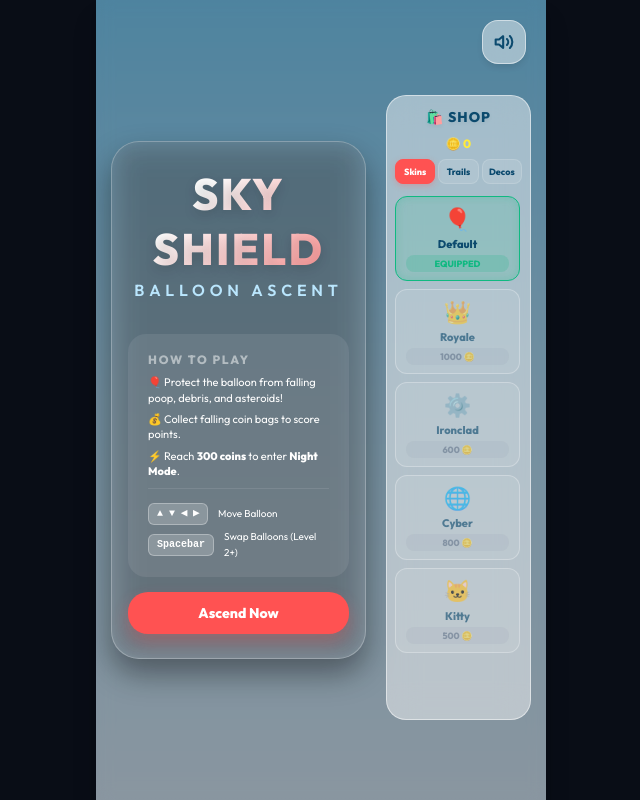
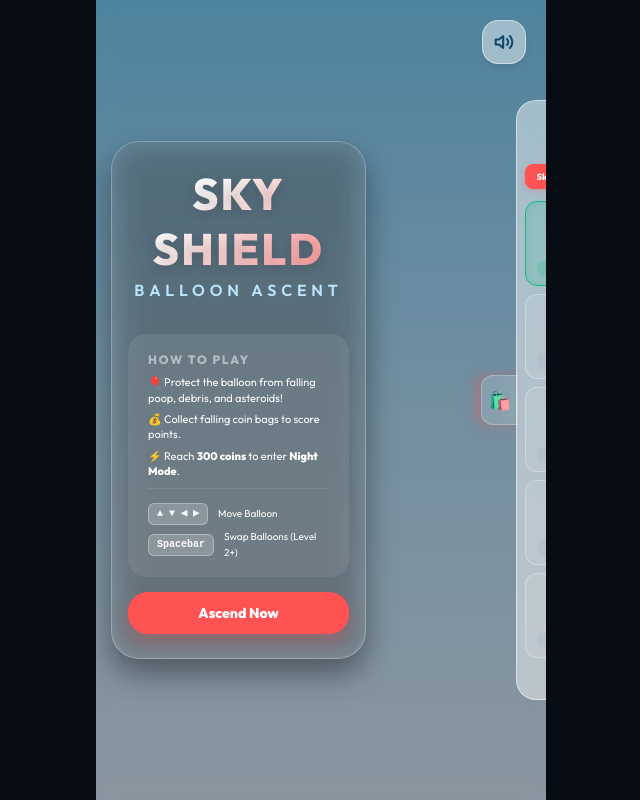
Before and after one commit to ranjan1975/Rise-Up, a website: page index.html in a window 1280 px wide. Shown: the whole page, without its empty margins (319-959 px from the left). Drawn offline with Linux system fonts and the light colour scheme.

Commit message:
Convert accessories shop to a sliding shelf available during gameplay

```diff
--- a/game.js
+++ b/game.js
@@ -133,6 +133,9 @@ class GameEngine {
     this.pauseScreen.classList.remove('hidden');
     this.mobileControls.classList.add('hidden');
     this.pauseBtn.classList.add('hidden-control');
+    if (this.shopSidebar) {
+      this.shopSidebar.classList.add('hidden');
+    }
   }
 
   resumeGame() {
@@ -147,6 +150,9 @@ class GameEngine {
       this.mobileControls.classList.remove('hidden');
     }
     this.pauseBtn.classList.remove('hidden-control');
+    if (this.shopSidebar) {
+      this.shopSidebar.classList.remove('hidden');
+    }
     this.lastTime = performance.now(); // Reset lastTime to prevent dt jump
     if (!this.isLoopRunning) {
       this.isLoopRunning = true;
@@ -207,6 +213,18 @@ class GameEngine {
         }
         this.buyOrEquipItem(itemId, category);
       });
+    });
+
+    // 3. Mobile touch/click toggle logic
+    this.shopSidebar.addEventListener('pointerdown', (e) => {
+      e.stopPropagation(); // Prevent canvas dragging
+      this.shopSidebar.classList.add('expanded');
+    });
+
+    document.addEventListener('pointerdown', (e) => {
+      if (this.shopSidebar.classList.contains('expanded') && !this.shopSidebar.contains(e.target)) {
+        this.shopSidebar.classList.remove('expanded');
+      }
     });
 
     this.updateShopUI();
@@ -578,9 +596,7 @@ class GameEngine {
     if (this.lifeSaverScreen) {
       this.lifeSaverScreen.classList.add('hidden');
     }
-    if (this.shopSidebar) {
-      this.shopSidebar.classList.add('hidden');
-    }
+    // We do NOT hide the shopSidebar here, as it acts as a sliding shelf during gameplay
     this.hud.classList.remove('hidden');
 
     if (this.isTouchDevice) {
@@ -1613,6 +1629,9 @@ class GameEngine {
     this.hud.classList.add('hidden');
     this.mobileControls.classList.add('hidden');
     this.pauseBtn.classList.add('hidden-control');
+    if (this.shopSidebar) {
+      this.shopSidebar.classList.add('hidden');
+    }
     if (this.lifeSaverScreen) {
       this.lifeSaverScreen.classList.remove('hidden');
     }
@@ -1720,6 +1739,9 @@ class GameEngine {
     this.pauseBtn.classList.remove('hidden-control');
     if (this.isTouchDevice) {
       this.mobileControls.classList.remove('hidden');
+    }
+    if (this.shopSidebar) {
+      this.shopSidebar.classList.remove('hidden');
     }
 
     // Resume BGM and play pickup sound
--- a/styles.css
+++ b/styles.css
@@ -682,41 +682,94 @@ body.night-mode {
   font-size: 14px;
 }
 
-/* Shop Sidebar Container */
+/* Shop Sidebar Container - Sliding Shelf style */
 .shop-overlay {
   position: absolute;
-  top: 95px;
-  right: 15px;
-  width: 145px;
-  bottom: 80px;
-  z-index: 25;
+  top: 100px;
+  right: 0;
+  width: 160px;
+  bottom: 100px;
+  z-index: 45; /* Floats over canvas/HUD, under pause menu */
   pointer-events: auto;
-  transition: transform 0.3s cubic-bezier(0.175, 0.885, 0.32, 1.275), opacity 0.3s;
+  transform: translateX(130px); /* Shunted off-screen, leaving 30px handle visible */
+  transition: transform 0.4s cubic-bezier(0.25, 0.8, 0.25, 1);
 }
 
 .shop-overlay.hidden {
   display: none !important;
 }
 
+/* Slide open on hover or when expanded class is added */
+.shop-overlay:hover,
+.shop-overlay.expanded {
+  transform: translateX(0);
+}
+
 .shop-card {
+  position: relative; /* Setup relative anchor for handle tab absolute positioning */
   height: 100%;
   background: var(--day-glass-bg);
   border: 1px solid var(--day-glass-border);
   backdrop-filter: var(--glass-blur);
   -webkit-backdrop-filter: var(--glass-blur);
-  border-radius: 20px;
+  border-radius: 20px 0 0 20px; /* Only round left corners */
   padding: 12px 8px;
   display: flex;
   flex-direction: column;
   box-shadow: var(--shadow-md);
-  overflow: hidden;
+  overflow: visible; /* CRITICAL: allows pseudo-element handle tab to stick out */
   box-sizing: border-box;
 }
 
 #game-container.night-mode .shop-card {
   background: var(--night-glass-bg);
   border-color: var(--night-glass-border);
-  box-shadow: 0 0 15px rgba(0, 240, 255, 0.15);
+  box-shadow: -5px 0 15px rgba(0, 240, 255, 0.1);
+}
+
+/* Sliding Handle Tab sticking out of the card's left edge */
+.shop-card::before {
+  content: "🛍️";
+  position: absolute;
+  left: -36px;
+  top: 50%;
+  transform: translateY(-50%);
+  width: 36px;
+  height: 48px;
+  background: rgba(255, 255, 255, 0.15);
+  border: 1px solid rgba(255, 255, 255, 0.25);
+  border-right: none;
+  border-radius: 12px 0 0 12px;
+  display: flex;
+  align-items: center;
+  justify-content: center;
+  font-size: 18px;
+  cursor: pointer;
+  backdrop-filter: blur(10px);
+  -webkit-backdrop-filter: blur(10px);
+  box-shadow: -4px 0 10px rgba(0, 0, 0, 0.1);
+  transition: background 0.3s, border-color 0.3s;
+  animation: tabGlow 3s infinite ease-in-out;
+}
+
+#game-container.night-mode .shop-card::before {
+  background: rgba(15, 23, 42, 0.65);
+  border-color: rgba(0, 240, 255, 0.3);
+  box-shadow: -4px 0 10px rgba(0, 240, 255, 0.25);
+  animation: tabGlowNight 3s infinite ease-in-out;
+}
+
+/* Pulsing tab glow animations */
+@keyframes tabGlow {
+  0% { box-shadow: -4px 0 6px rgba(255, 82, 82, 0.2); }
+  50% { box-shadow: -6px 0 12px rgba(255, 82, 82, 0.4); }
+  100% { box-shadow: -4px 0 6px rgba(255, 82, 82, 0.2); }
+}
+
+@keyframes tabGlowNight {
+  0% { box-shadow: -4px 0 6px rgba(0, 240, 255, 0.25); }
+  50% { box-shadow: -6px 0 12px rgba(0, 240, 255, 0.5); }
+  100% { box-shadow: -4px 0 6px rgba(0, 240, 255, 0.25); }
 }
 
 .shop-title {
```
